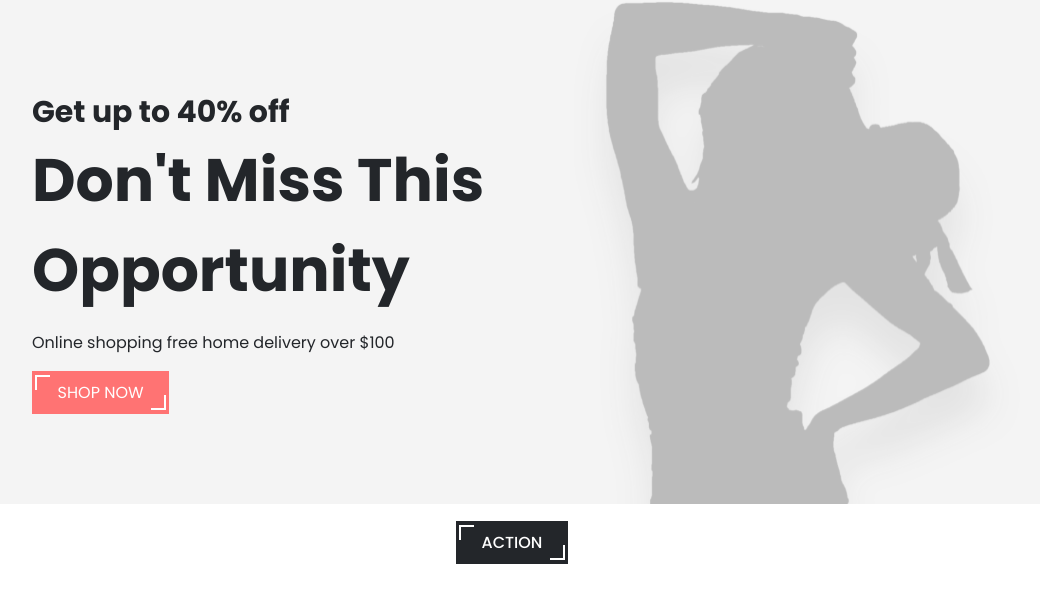
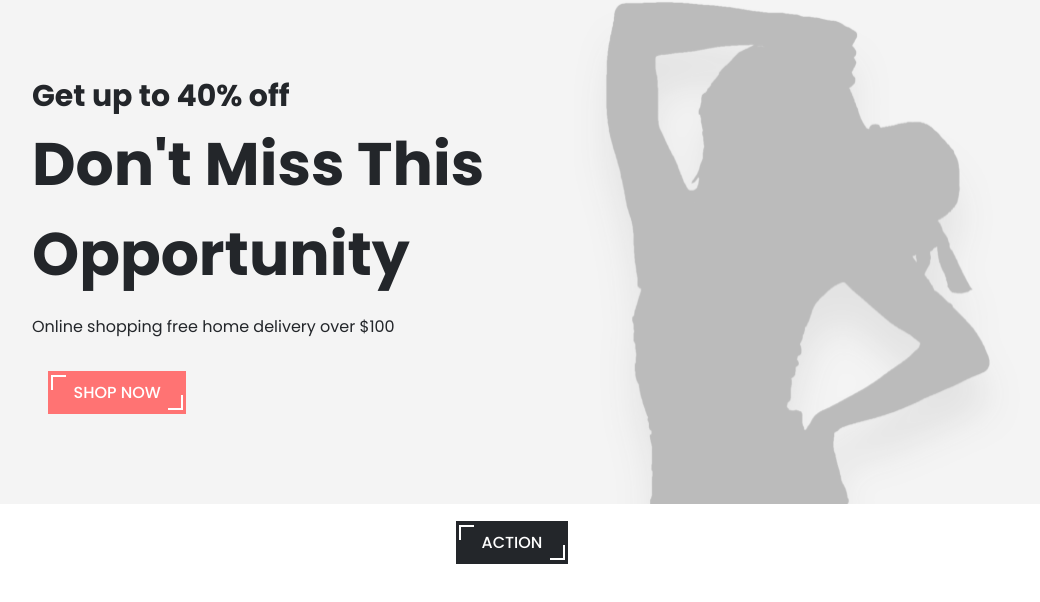
Before and after one commit to Fredrik-Nystrand/brupp-b-fixxo, a React (Create React App) app: page / in a window 1280 px wide. Shown: the top 602 px of the page, without its empty margins (128-1168 px from the left). Built offline with nearby package versions, Linux system fonts and the light colour scheme.

Commit message:
små fix

```diff
--- a/src/components/Hero/Hero.jsx
+++ b/src/components/Hero/Hero.jsx
@@ -1,8 +1,12 @@
 import React from 'react'
 import styles from './Hero.module.css'
 import hero from '../../assets/Hero/Hero.svg'
+import ButtonMain from '../ButtonMain/ButtonMain'
+import useBreakpoint from '../../shared/hooks/useBreakpoint'
 
 const Hero = () => {
+  const br = useBreakpoint();
+
   return (
   <header className={`${styles.hero_bg}`}>
       <div className={`${styles.hero}`}>
@@ -11,11 +15,15 @@ const Hero = () => {
               <h3>Get up to 40% off</h3>
               <h1>Don't Miss This Opportunity</h1>
               <p>Online shopping free home delivery over $100</p>
-              <button className={`${styles.btn} ${styles.btn_hero}`}>Shop now</button>
+              <ButtonMain
+               text="Shop Now"
+               align = "left"
+               onClick={() => console.log("test")}
+              />
             </div>
 
             <div className={`${styles.img}`}>
-              <img src={hero} alt="girl holding a hat" />
+              <img src={hero} alt="girl holding a hat" className={br.lessThan("md") ? 'display_none' : 'display_show'} />
             </div>
 
         </div>
--- a/src/components/Hero/Hero.module.css
+++ b/src/components/Hero/Hero.module.css
@@ -1,4 +1,9 @@
-
+.display_none {
+    display: none;
+}
+.display_show {
+    display: block;
+}
 .hero_bg {
     background-color: #F4F4F4;
 }
@@ -29,60 +34,3 @@
 .text_group p {
     padding-block: 1rem;
 }
-
-.btn_hero {
-    padding: .6em 1.6em .6em 1.6em;
-    text-transform: uppercase;
-    background-color: var(--primary);
-    color: #fff;
-    font-weight: medium;
-    font-size: 16px;
-    position: relative;
-    outline: none;
-    border: none;
-    cursor: pointer;
-}
-
-.btn_hero::before {
-    position: absolute;
-    content: '';
-    height: 15px;
-    width: 15px;
-    border: 2px solid #fff;
-    border-right: none;
-    border-bottom: none;
-    top: 4px;
-    left: 3px;
-    box-sizing: border-box;
-}
-
-.btn_hero:hover::before{
-    height: 35px;
-    width: 133px;
-    border: 2px solid #fff;
-    border-right: none;
-    border-bottom: none;
-    transition: height 0.5s linear, width 0.5s linear;
-}
-
-.btn_hero::after {
-    position: absolute;
-    content: '';
-    height: 15px;
-    width: 15px;
-    border: 2px solid #fff;
-    border-left: none;
-    border-top: none;
-    bottom: 4px;
-    right: 3px;
-    box-sizing: border-box;
-}
-
-.btn_hero:hover::after{
-    height: 35px;
-    width: 133px;
-    border: 2px solid #fff;
-    border-left: none;
-    border-top: none;
-    transition: height 0.5s linear, width 0.5s linear;
-}
```
